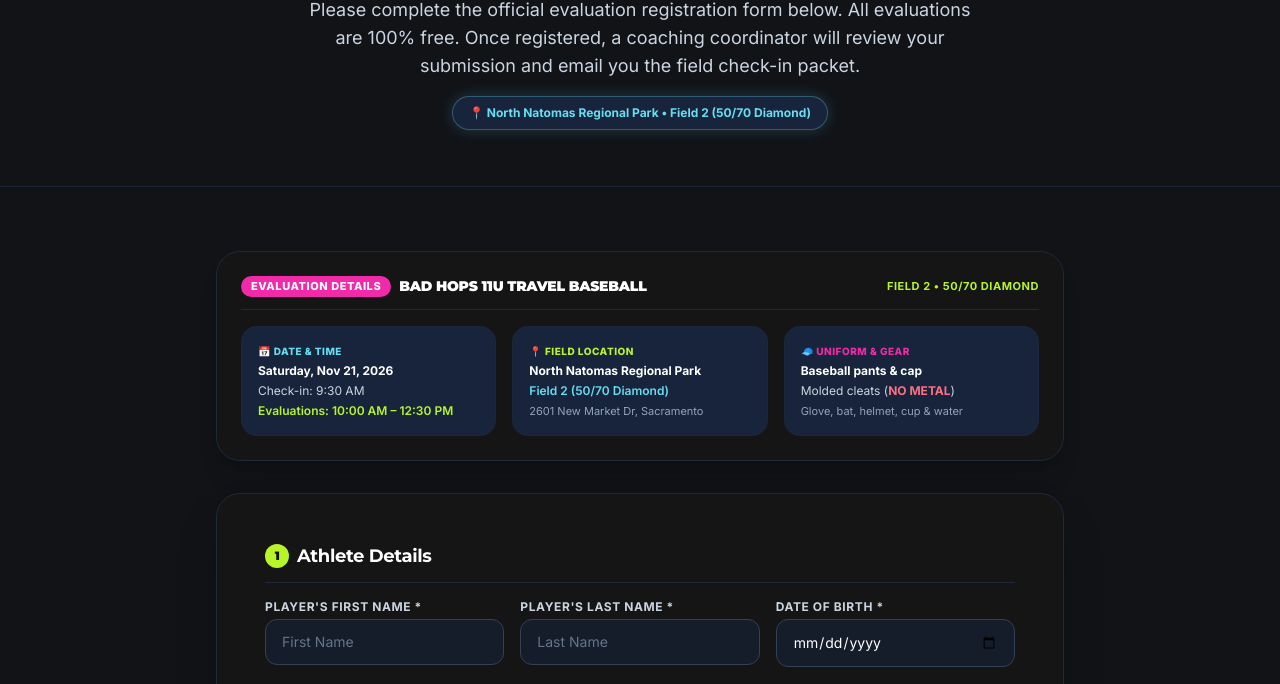
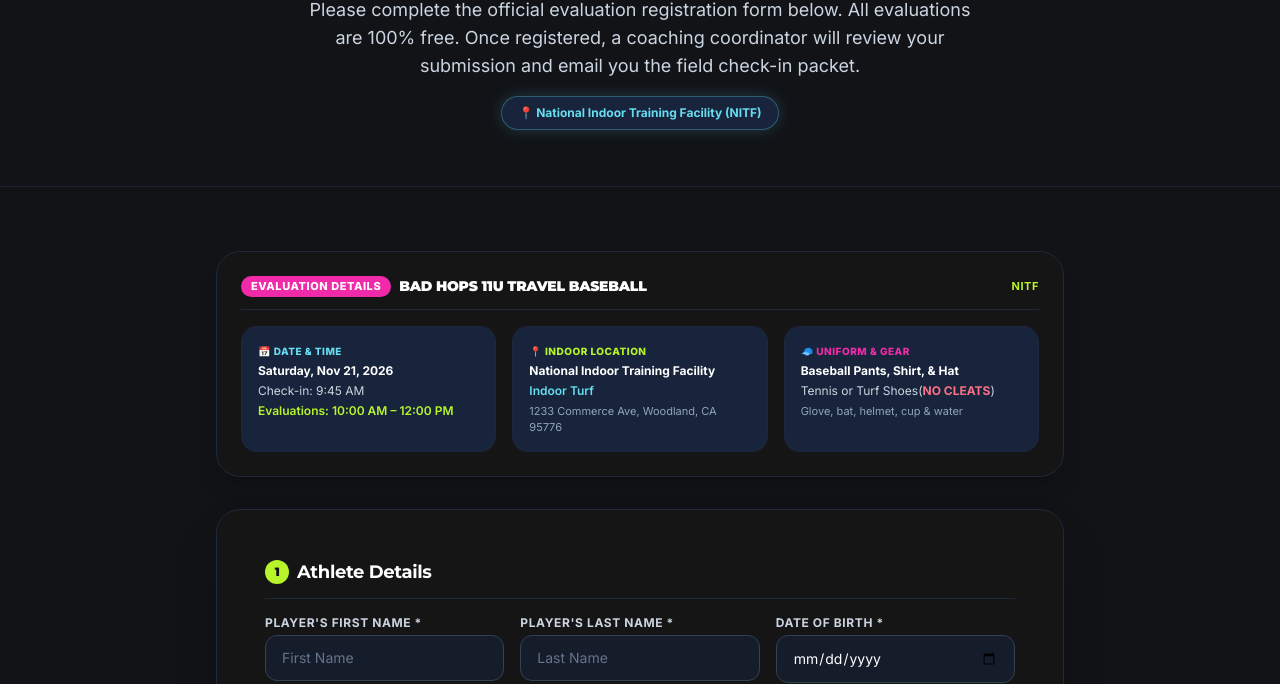
Before and after one commit to mcollinswork6-tech/natomas_sports, a plain HTML site: page register.html in a window 1280 px wide. Shown: the part 416-1100 px from the top of the page. Drawn offline with Linux system fonts and the light colour scheme.

Commit message:
update reg form

```diff
--- a/register.html
+++ b/register.html
@@ -149,7 +149,7 @@
       </p>
       <div
         class="inline-flex items-center space-x-2 text-xs text-[#67DDF2] font-bold bg-[#17243B] border border-[#67DDF2]/30 px-4 py-2 rounded-full shadow-[0_0_15px_rgba(103,221,242,0.2)]">
-        <span>📍 North Natomas Regional Park • Field 2 (50/70 Diamond)</span>
+        <span>📍 National Indoor Training Facility (NITF)</span>
       </div>
     </div>
   </section>
@@ -168,26 +168,26 @@
               Details</span>
             <span class="text-white font-heading font-black text-sm uppercase">Bad Hops 11U Travel Baseball</span>
           </div>
-          <span class="text-[11px] text-[#B7F52A] font-bold uppercase tracking-wider">Field 2 • 50/70 Diamond</span>
+          <span class="text-[11px] text-[#B7F52A] font-bold uppercase tracking-wider">NITF</span>
         </div>
         <div class="grid grid-cols-1 md:grid-cols-3 gap-4 text-xs text-slate-300">
           <div class="bg-[#17243B] p-4 rounded-2xl border border-slate-800/80 space-y-1">
             <span class="text-[#67DDF2] font-black uppercase text-[10px] tracking-wider block">📅 Date &amp; Time</span>
             <p class="text-white font-bold">Saturday, Nov 21, 2026</p>
-            <p class="text-slate-300">Check-in: 9:30 AM</p>
-            <p class="text-[#B7F52A] font-semibold">Evaluations: 10:00 AM – 12:30 PM</p>
+            <p class="text-slate-300">Check-in: 9:45 AM</p>
+            <p class="text-[#B7F52A] font-semibold">Evaluations: 10:00 AM – 12:00 PM</p>
           </div>
           <div class="bg-[#17243B] p-4 rounded-2xl border border-slate-800/80 space-y-1">
-            <span class="text-[#B7F52A] font-black uppercase text-[10px] tracking-wider block">📍 Field Location</span>
-            <p class="text-white font-bold">North Natomas Regional Park</p>
-            <p class="text-[#67DDF2] font-semibold">Field 2 (50/70 Diamond)</p>
-            <p class="text-slate-400 text-[11px]">2601 New Market Dr, Sacramento</p>
+            <span class="text-[#B7F52A] font-black uppercase text-[10px] tracking-wider block">📍 Indoor Location</span>
+            <p class="text-white font-bold">National Indoor Training Facility</p>
+            <p class="text-[#67DDF2] font-semibold">Indoor Turf</p>
+            <p class="text-slate-400 text-[11px]">1233 Commerce Ave, Woodland, CA 95776</p>
           </div>
           <div class="bg-[#17243B] p-4 rounded-2xl border border-slate-800/80 space-y-1">
             <span class="text-[#F02AA8] font-black uppercase text-[10px] tracking-wider block">🧢 Uniform &amp;
               Gear</span>
-            <p class="text-white font-bold">Baseball pants &amp; cap</p>
-            <p class="text-slate-300">Molded cleats (<span class="text-rose-400 font-bold">NO METAL</span>)</p>
+            <p class="text-white font-bold">Baseball Pants, Shirt, &amp; Hat</p>
+            <p class="text-slate-300">Tennis or Turf Shoes(<span class="text-rose-400 font-bold">NO CLEATS</span>)</p>
             <p class="text-slate-400 text-[11px]">Glove, bat, helmet, cup &amp; water</p>
           </div>
         </div>
```
